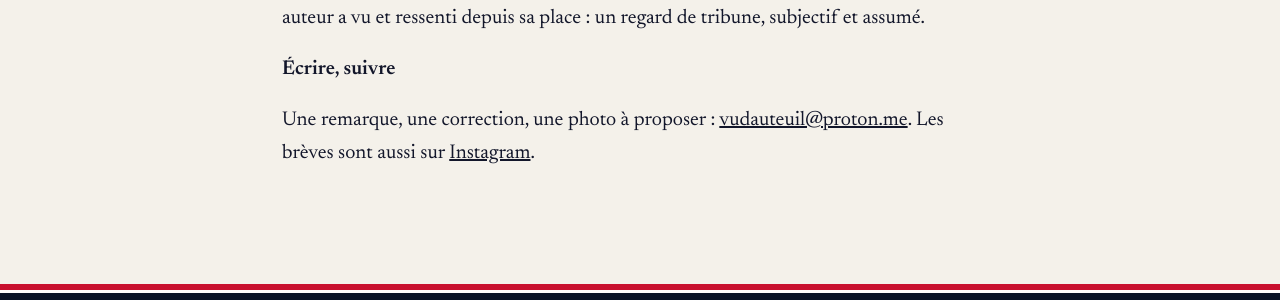
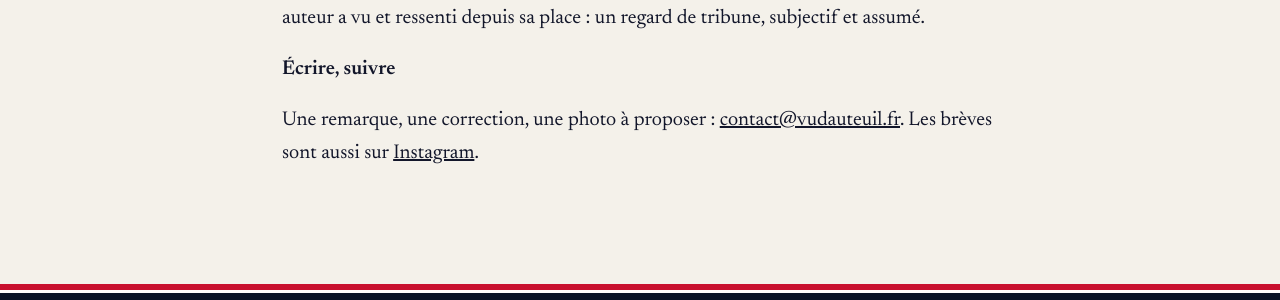
Before and after one commit to vudauteuil/vudauteuil.github.io, a Jekyll site: the page built from pages/a-propos.md, in a window 1280 px wide. Shown: the part 681-981 px from the top of the page. Built offline with Jekyll 4.4.1, drawn with Linux system fonts in a browser that asks for light colours.

Commit message:
Adresse de contact : contact@vudauteuil.fr partout
Co-Authored-By: Claude Opus 5.5 <noreply@anthropic.com>
Claude-Session: https://claude.ai/code/session_017uyQ5k3agSvB98gz9qv7um

```diff
--- a/_data/reglages.yml
+++ b/_data/reglages.yml
@@ -5,4 +5,4 @@ mention_independance: |-
   Brèves de supporter indépendant.
   Une source au milieu du Virage Auteuil.
 instagram: https://www.instagram.com/vudauteuil/
-email_contact: vudauteuil@proton.me
+email_contact: contact@vudauteuil.fr
--- a/pages/a-propos.md
+++ b/pages/a-propos.md
@@ -14,4 +14,4 @@ Un supporter indépendant, qui ne parle qu’en son nom. Ce blog n’a aucun lie
 
 **Écrire, suivre**
 
-Une remarque, une correction, une photo à proposer : [vudauteuil@proton.me](mailto:vudauteuil@proton.me). Les brèves sont aussi sur [Instagram](https://www.instagram.com/vudauteuil/).
+Une remarque, une correction, une photo à proposer : [contact@vudauteuil.fr](mailto:contact@vudauteuil.fr). Les brèves sont aussi sur [Instagram](https://www.instagram.com/vudauteuil/).
```
Also changed, not shown: pages/mentions-legales.md (+1 -1 lines).
